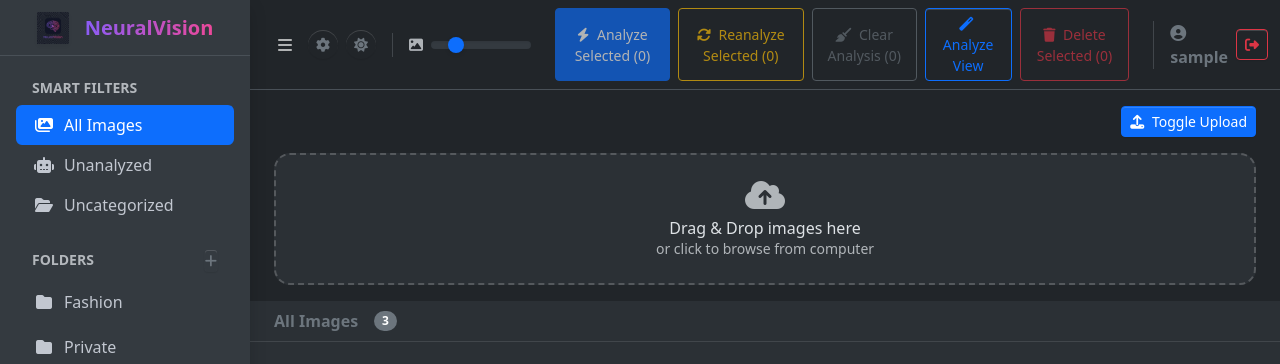
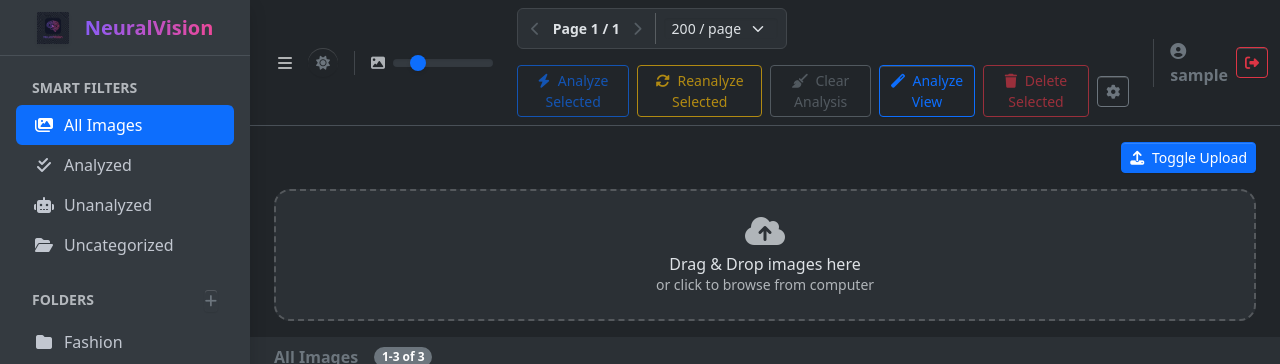
Before and after one commit to umairwaqasch/ImageAnalysis, a PHP site: page / in a window 1280 px wide. Shown: the top 364 px of the page. Run offline with PHP 8.4, Linux system fonts and the light colour scheme; the visitor is signed in with stand-in values (Sample User, id 1); data comes from the database, SQL or seed files in the repository; some libraries are stand-ins or nearby versions.

Commit message:
Added: Pagination Added: New Analyzed Filter Added: Controls for Ollama

```diff
--- a/api/images.php
+++ b/api/images.php
@@ -15,18 +15,52 @@ if ($method === 'GET') {
     $unlockedList = isset($_SESSION['unlocked_categories']) ? $_SESSION['unlocked_categories'] : [];
     $inClause = empty($unlockedList) ? "0" : implode(',', array_map('intval', $unlockedList));
 
+    // Pagination & Filter params
+    $page = isset($_GET['page']) ? max(1, (int)$_GET['page']) : 1;
+    $limit = isset($_GET['limit']) ? max(1, (int)$_GET['limit']) : 200;
+    $offset = ($page - 1) * $limit;
+    $filter = isset($_GET['filter']) ? $_GET['filter'] : 'all';
+
+    $where = "WHERE i.user_id = ? AND (c.private_key IS NULL OR c.private_key = '' OR c.id IN ($inClause))";
+    $params = [$_SESSION['user_id']];
+
+    // Apply Filters Server-Side
+    if ($filter === 'analyzed') {
+        $where .= " AND i.analysis_result IS NOT NULL";
+    } elseif ($filter === 'unanalyzed') {
+        $where .= " AND i.analysis_result IS NULL";
+    } elseif ($filter === 'uncategorized') {
+        $where .= " AND i.category_id IS NULL";
+    } elseif ($filter !== 'all') {
+        $where .= " AND i.category_id = ?";
+        $params[] = (int)$filter;
+    }
+
+    // 1. Get Total Count
+    $countStmt = $pdo->prepare("SELECT COUNT(*) FROM images i LEFT JOIN categories c ON i.category_id = c.id $where");
+    $countStmt->execute($params);
+    $total = (int)$countStmt->fetchColumn();
+
+    // 2. Get Paginated Data
     $stmt = $pdo->prepare("
         SELECT i.id, i.filename, i.prompt, i.analysis_result, i.category_id, i.created_at, c.name as category_name,
                (c.private_key IS NOT NULL AND c.private_key != '') as is_locked
         FROM images i
         LEFT JOIN categories c ON i.category_id = c.id
-        WHERE i.user_id = ?
-          AND (c.private_key IS NULL OR c.private_key = '' OR c.id IN ($inClause))
+        $where
         ORDER BY i.created_at DESC, i.id DESC
+        LIMIT $limit OFFSET $offset
     ");
-    $stmt->execute([$_SESSION['user_id']]);
+    $stmt->execute($params);
     $images = $stmt->fetchAll();
-    echo json_encode($images);
+
+    echo json_encode([
+        'images' => $images,
+        'total' => $total,
+        'page' => $page,
+        'limit' => $limit,
+        'total_pages' => ceil($total / $limit)
+    ]);
 } elseif ($method === 'POST') {
     $data = json_decode(file_get_contents('php://input'), true);
     if (isset($data['id']) && isset($data['category_id'])) {
--- a/assets/js/app.js
+++ b/assets/js/app.js
@@ -11,7 +11,10 @@ const state = {
     ollamaTemp: localStorage.getItem('ollamaTemp') || 0.8,
     ollamaPredict: localStorage.getItem('ollamaPredict') || -1,
     ollamaContext: localStorage.getItem('ollamaContext') || 2048,
-    gridSize: localStorage.getItem('gridSize') || 200 // Default 200px
+    gridSize: localStorage.getItem('gridSize') || 200, // Default 200px
+    currentPage: 1,
+    itemsPerPage: parseInt(localStorage.getItem('itemsPerPage')) || 200,
+    totalPages: 1
 };
 
 // DOM Elements
@@ -36,8 +39,15 @@ const elements = {
     detailAiText: document.getElementById('detailAiText'),
     smartFilters: document.querySelectorAll('.nav-link[data-filter]'),
     imageCount: document.getElementById('imageCount'),
+    totalImageCount: document.getElementById('totalImageCount'),
     galleryTitle: document.getElementById('galleryTitle'),
-    emptyState: document.getElementById('emptyState')
+    emptyState: document.getElementById('emptyState'),
+
+    // Pagination
+    prevPageBtn: document.getElementById('prevPageBtn'),
+    nextPageBtn: document.getElementById('nextPageBtn'),
+    pageInfo: document.getElementById('pageInfo'),
+    itemsPerPageSelect: document.getElementById('itemsPerPage')
 };
 
 // Initialization
@@ -46,7 +56,9 @@ document.addEventListener('DOMContentLoaded', () => {
     initResizer();
     initGridSize();
     initMarqueeSelection();
+    initPagination();
     bindEvents();
+    updateBatchButtons();
 
     // Fetch Data
     loadCategories();
@@ -446,13 +458,68 @@ async function loadCategories() {
     }
 }
 
+// --- Data Loading ---
 async function loadImages() {
     try {
-        const res = await fetch('api/images.php');
-        state.images = await res.json();
+        const queryParams = new URLSearchParams({
+            filter: state.activeFilter,
+            page: state.currentPage,
+            limit: state.itemsPerPage
+        });
+
+        const res = await fetch(`api/images.php?${queryParams.toString()}`);
+        const data = await res.json();
+
+        state.images = data.images;
+        state.totalPages = data.total_pages;
+        state.currentPage = data.page;
+
         renderGallery();
+        updatePaginationUI(data.total);
     } catch (err) {
-        console.error("Failed to load images", err);
+        console.error(err);
+        toast('Failed to load images', 'error');
+    }
+}
+
+function initPagination() {
+    elements.itemsPerPageSelect.value = state.itemsPerPage;
+
+    elements.prevPageBtn.onclick = () => {
+        if (state.currentPage > 1) {
+            state.currentPage--;
+            loadImages();
+        }
+    };
+
+    elements.nextPageBtn.onclick = () => {
+        if (state.currentPage < state.totalPages) {
+            state.currentPage++;
+            loadImages();
+        }
+    };
+
+    elements.itemsPerPageSelect.onchange = (e) => {
+        state.itemsPerPage = parseInt(e.target.value);
+        state.currentPage = 1;
+        localStorage.setItem('itemsPerPage', state.itemsPerPage);
+        loadImages();
+    };
+}
+
+function updatePaginationUI(total) {
+    elements.pageInfo.innerText = `Page ${state.currentPage} / ${state.totalPages || 1}`;
+    elements.prevPageBtn.disabled = state.currentPage <= 1;
+    elements.nextPageBtn.disabled = state.currentPage >= state.totalPages;
+
+    // Update count display
+    const start = (state.currentPage - 1) * state.itemsPerPage + 1;
+    const end = Math.min(state.currentPage * state.itemsPerPage, total);
+
+    if (total === 0) {
+        elements.imageCount.innerText = "0";
+    } else {
+        elements.imageCount.innerText = `${start}-${end} of ${total}`;
     }
 }
 
@@ -588,24 +655,16 @@ function renderCategories() {
 function renderGallery() {
     elements.imageGrid.innerHTML = '';
 
-    // Set view title
-    let count = 0;
+    state.images.forEach(img => {
+        const card = createImageCard(img);
+        elements.imageGrid.appendChild(card);
+    });
 
-    state.images.forEach(img => {
-        // Apply Filters
-        if (state.activeFilter === 'unanalyzed' && img.analysis_result) return;
-        if (state.activeFilter === 'uncategorized' && img.category_id !== null) return;
-        if (state.activeFilter !== 'all' && state.activeFilter !== 'unanalyzed' && state.activeFilter !== 'uncategorized') {
-            if (img.category_id != state.activeFilter) return;
+    elements.emptyState.classList.toggle('d-none', state.images.length > 0);
 }
 
-        // NEVER show locked active images in the global scope views.
-        // Only show them if we are actively viewing their exact dedicated folder.
-        if (img.is_locked && state.activeFilter != img.category_id) {
-            return;
-        }
-
-        count++;
+// Helper function to create an image card (assuming this is defined elsewhere or will be added)
+function createImageCard(img) {
     const card = document.createElement('div');
     card.className = `image-card ${state.selectedImageIds.has(img.id) ? 'selected' : ''}`;
     card.dataset.id = img.id;
@@ -656,8 +715,6 @@ function renderGallery() {
         </div>
     `;
 
-        elements.imageGrid.appendChild(card);
-
     // Bind Image Detail Modal Click
     const imgEl = card.querySelector('.gallery-img-click');
     imgEl.addEventListener('click', (e) => {
@@ -678,25 +735,19 @@ function renderGallery() {
 
         elements.imageDetailModal.show();
     });
-    });
-
-    elements.imageCount.innerText = count;
-    if (count === 0) elements.emptyState.classList.remove('d-none');
-    else elements.emptyState.classList.add('d-none');
-
-    elements.imageGrid.appendChild(elements.emptyState);
-    updateBatchButtons();
+    return card;
 }
 
 // --- Active States & Selection ---
-function setActiveFilter(filterValue, labelName) {
-    state.activeFilter = filterValue;
+function setActiveFilter(filter, title = null) {
+    state.activeFilter = filter;
+    state.currentPage = 1; // Reset to page 1 on filter change
 
     // Update active nav link visual
     document.querySelectorAll('.nav-sidebar .nav-link').forEach(link => {
         link.classList.remove('active');
         // Check data-filter or data-id
-        if (link.dataset.filter == filterValue || link.dataset.id == filterValue) {
+        if (link.dataset.filter == filter || link.dataset.id == filter) {
             link.classList.add('active');
         }
     });
@@ -704,8 +755,10 @@ function setActiveFilter(filterValue, labelName) {
     // Clear selection on filter change
     state.selectedImageIds.clear();
 
-    elements.galleryTitle.innerHTML = `<i class="fas fa-filter text-muted me-2" style="font-size: 1rem;"></i>${escapeHTML(labelName)}`;
-    renderGallery();
+    const label = title || (document.querySelector(`.nav-link[data-filter="${filter}"] p`)?.innerText) || 'Gallery';
+    elements.galleryTitle.innerHTML = `<i class="fas fa-filter text-muted me-2" style="font-size: 1rem;"></i>${escapeHTML(label)}`;
+
+    loadImages();
 }
 
 window.toggleSelection = function (id, event) {
@@ -741,22 +794,25 @@ window.toggleSelection = function (id, event) {
 };
 
 function updateBatchButtons() {
-    elements.analyzeSelectedBtn.disabled = state.selectedImageIds.size === 0 || state.isAnalyzing;
-    elements.analyzeSelectedBtn.innerHTML = `<i class="fas fa-bolt me-1"></i> Analyze Selected (${state.selectedImageIds.size})`;
+    const selSize = state.selectedImageIds.size;
+    const countText = selSize > 0 ? ` (${selSize})` : '';
+
+    elements.analyzeSelectedBtn.disabled = selSize === 0 || state.isAnalyzing;
+    elements.analyzeSelectedBtn.innerHTML = `<i class="fas fa-bolt me-1"></i> Analyze Selected${countText}`;
 
     if (elements.reanalyzeSelectedBtn) {
-        elements.reanalyzeSelectedBtn.disabled = state.selectedImageIds.size === 0 || state.isAnalyzing;
-        elements.reanalyzeSelectedBtn.innerHTML = `<i class="fas fa-sync-alt me-1"></i> Reanalyze Selected (${state.selectedImageIds.size})`;
+        elements.reanalyzeSelectedBtn.disabled = selSize === 0 || state.isAnalyzing;
+        elements.reanalyzeSelectedBtn.innerHTML = `<i class="fas fa-sync-alt me-1"></i> Reanalyze Selected${countText}`;
     }
 
     if (elements.clearAnalysisBtn) {
-        elements.clearAnalysisBtn.disabled = state.selectedImageIds.size === 0 || state.isAnalyzing;
-        elements.clearAnalysisBtn.innerHTML = `<i class="fas fa-broom me-1"></i> Clear Analysis (${state.selectedImageIds.size})`;
+        elements.clearAnalysisBtn.disabled = selSize === 0 || state.isAnalyzing;
+        elements.clearAnalysisBtn.innerHTML = `<i class="fas fa-broom me-1"></i> Clear Analysis${countText}`;
     }
 
     if (elements.deleteSelectedBtn) {
-        elements.deleteSelectedBtn.disabled = state.selectedImageIds.size === 0 || state.isAnalyzing;
-        elements.deleteSelectedBtn.innerHTML = `<i class="fas fa-trash me-1"></i> Delete Selected (${state.selectedImageIds.size})`;
+        elements.deleteSelectedBtn.disabled = selSize === 0 || state.isAnalyzing;
+        elements.deleteSelectedBtn.innerHTML = `<i class="fas fa-trash me-1"></i> Delete Selected${countText}`;
     }
     elements.analyzeViewBtn.disabled = state.isAnalyzing;
 }
--- a/index.php
+++ b/index.php
@@ -41,12 +41,7 @@ if (!isset($_SESSION['user_id'])) {
 
                 <!-- Right Header Actions -->
                 <ul class="navbar-nav ms-auto gap-2 align-items-center">
-                    <li class="nav-item">
-                        <button id="openSettingsBtn" class="btn btn-outline-secondary btn-sm rounded-circle border-0"
-                            title="Settings">
-                            <i class="fas fa-gear"></i>
-                        </button>
-                    </li>
+
                     <li class="nav-item">
                         <button id="themeToggleBtn" class="btn btn-outline-secondary btn-sm rounded-circle border-0"
                             title="Toggle Theme">
@@ -58,22 +53,50 @@ if (!isset($_SESSION['user_id'])) {
                         <input type="range" class="form-range" id="gridSizeSlider" min="150" max="400" step="10"
                             value="200" style="width: 100px;">
                     </li>
-                    <li class="nav-item d-flex gap-2">
-                        <button id="analyzeSelectedBtn" class="btn btn-primary btn-sm" disabled>
+                    <li class="nav-item d-flex">
+                        <div class="d-flex align-items-center gap-3 flex-wrap">
+                            <!-- Pagination Controls -->
+                            <div class="d-flex align-items-center bg-body-tertiary rounded px-2 py-1 border border-secondary-subtle">
+                                <button id="prevPageBtn" class="btn btn-link btn-sm p-1 text-decoration-none" disabled title="Previous Page">
+                                    <i class="fas fa-chevron-left"></i>
+                                </button>
+                                <span id="pageInfo" class="mx-2 small fw-bold text-nowrap">Page 1 / 1</span>
+                                <button id="nextPageBtn" class="btn btn-link btn-sm p-1 text-decoration-none" disabled title="Next Page">
+                                    <i class="fas fa-chevron-right"></i>
+                                </button>
+
+                                <div class="vr mx-2"></div>
+
+                                <select id="itemsPerPage" class="form-select form-select-sm border-0 bg-transparent py-0 h-auto" style="width: auto; cursor: pointer;">
+                                    <option value="200" selected>200 / page</option>
+                                    <option value="400">400 / page</option>
+                                    <option value="600">600 / page</option>
+                                    <option value="800">800 / page</option>
+                                </select>
+                            </div>
+
+                            <!-- Batch Actions -->
+                            <div class="d-flex align-items-center gap-2">
+                                <button id="analyzeSelectedBtn" class="btn btn-outline-primary btn-sm" disabled>
                                     <i class="fas fa-bolt me-1"></i> Analyze Selected
                                 </button>
                                 <button id="reanalyzeSelectedBtn" class="btn btn-outline-warning btn-sm" disabled>
-                            <i class="fas fa-sync-alt me-1"></i> Reanalyze Selected
+                                    <i class="fas fa-sync-alt me-1"></i> Reanalyze
                                 </button>
-                        <button id="clearAnalysisBtn" class="btn btn-outline-secondary btn-sm" disabled>
+                                <button id="clearAnalysisBtn" class="btn btn-outline-secondary btn-sm" disabled title="Clear AI Text">
                                     <i class="fas fa-broom me-1"></i> Clear Analysis
                                 </button>
-                        <button id="analyzeViewBtn" class="btn btn-outline-primary btn-sm">
+                                <button id="analyzeViewBtn" class="btn btn-outline-primary btn-sm" title="Sequential analysis of current view">
                                     <i class="fas fa-magic me-1"></i> Analyze View
                                 </button>
                                 <button id="deleteSelectedBtn" class="btn btn-outline-danger btn-sm" disabled>
-                            <i class="fas fa-trash me-1"></i> Delete Selected
+                                    <i class="fas fa-trash me-1"></i> Delete
                                 </button>
+                                <button id="openSettingsBtn" class="btn btn-outline-secondary btn-sm" title="AI Settings">
+                                    <i class="fas fa-cog"></i>
+                                </button>
+                            </div>
+                        </div>
                     </li>
                     <li class="nav-item ms-3 ps-3 border-start border-secondary-subtle d-flex align-items-center">
                         <span class="text-secondary fw-bold pe-2">
@@ -106,6 +129,12 @@ if (!isset($_SESSION['user_id'])) {
                             <a href="#" class="nav-link active d-flex align-items-center w-100" data-filter="all">
                                 <i class="nav-icon fas fa-images me-2"></i>
                                 <p class="text-truncate flex-grow-1 mb-0">All Images</p>
+                            </a>
+                        </li>
+                        <li class="nav-item w-100">
+                            <a href="#" class="nav-link d-flex align-items-center w-100" data-filter="analyzed">
+                                <i class="nav-icon fas fa-check-double me-2"></i>
+                                <p class="text-truncate flex-grow-1 mb-0">Analyzed</p>
                             </a>
                         </li>
                         <li class="nav-item w-100">
```
Lines whose indentation alone changed are shown as unchanged.
